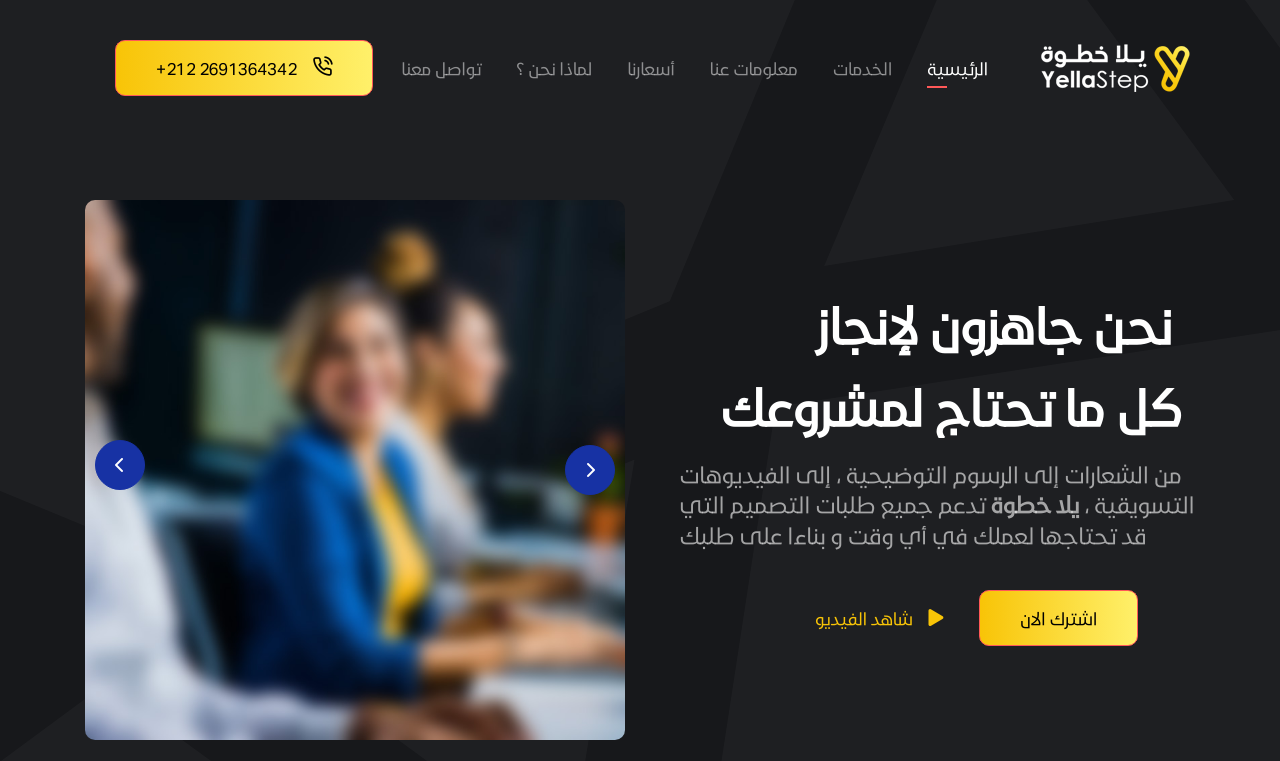
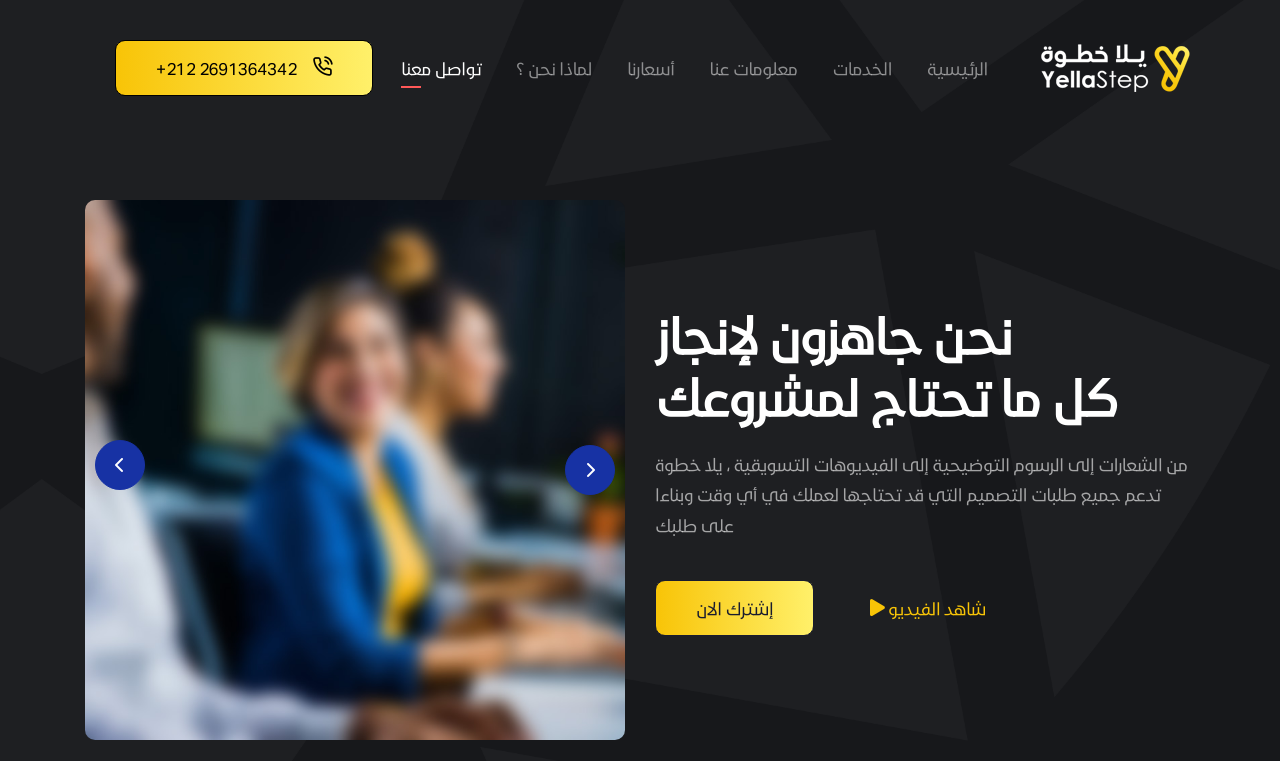
Before and after one commit to zakaria-houam/YellaStep, a plain HTML site: page index.html in a window 1280 px wide. Shown: the top 761 px of the page. Drawn offline with Linux system fonts and the light colour scheme; files whose address does not match are found by name.

Commit message:
final home page

```diff
--- a/assets/css/style.css
+++ b/assets/css/style.css
@@ -35,18 +35,12 @@
 
     font-family: "Noor regular";
 }
-/* home changes */
-#home{
-    background: #17181b;
-
+.button{
+    background: linear-gradient(to right,#f8c407,#fff06a);
 }
-/* button changes*/
-.button{
-    direction: ltr;
-    background: linear-gradient(to right,#f8c407,#fff06a);
-
+.button:hover{
+    opacity: .8;
 }
-
 body { -webkit-font-smoothing: antialiased; --webkit-animation: fix 1s 1; overflow-x: hidden; }
 h1, h2, h3, h4, h5, h6 { margin-bottom: 20px; }
 a, a:hover { text-decoration: none; }
@@ -788,16 +782,3 @@ opacity:0
 /*----------------------------------------*/
 /*===== Common transitions =====*/
 .dtr-btn, button, input[type="submit"], input[type="reset"], .dtr-form-btn, .dtr-logo, a:link, select, textarea, input[type="text"], input[type="email"], input[type="url"], input[type="password"], input[type="number"], input[type="tel"], input[type="search"], #dtr-header-global, .dtr-social a, .dtr-icon-list li, .dtr-sticky-tabs-nav, .dtr-servicebox, .dtr-servicebox-number { -webkit-transition: all .3s ease; transition: all .3s ease }
-
-.home_title{
-   font-size: 3rem;
-    margin-left: 4rem;
-}
-.t1{
-    margin-left: 10rem;
-}
-.watch{
-    color: #f8c407;
-   margin-left: 10rem;
-   margin-right: 2rem;
-}
--- a/index.html
+++ b/index.html
@@ -57,7 +57,7 @@
         <div class="container">
             <div class="d-flex align-items-center justify-content-between">
                  <!-- header button starts -->
-                 <a href="#contact" class="dtr-btn btn-red dtr-btn-right-icon dtr-scroll-link dtr-ml-30 button" style="color: black;"> +212 2691364342 <i class="icon-phone-call"></i></a>
+                 <a href="#contact" class="dtr-btn  dtr-btn-right-icon dtr-scroll-link dtr-ml-30 button" style="color: black;"> +212 2691364342 <i class="icon-phone-call"></i></a>
                  <!-- header button ends -->
 
 
@@ -66,12 +66,12 @@
                     <div class="main-navigation dtr-menu-light">
                         <ul class="sf-menu dtr-scrollspy dtr-nav light-nav-on-load dark-nav-on-scroll" style="margin-right: 2rem;">
 
-                            <li> <a class="nav-link" href="#services">تواصل معنا</a> </li>
-                            <li> <a class="nav-link" href="#about">لماذا نحن ؟</a> </li>
+                            <li> <a class="nav-link" href="#contact">تواصل معنا</a> </li>
+                            <li> <a class="nav-link" href="#advantages">لماذا نحن ؟</a> </li>
                             <li> <a class="nav-link" href="#pricing">أسعارنا</a> </li>
-                            <li> <a class="nav-link" href="#advantage">معلومات عنا</a> </li>
-                            <li> <a class="nav-link" href="#blog">الخدمات</a> </li>
-                            <li> <a class="nav-link" href="#contact">الرئيسية</a> </li>
+                            <li> <a class="nav-link" href="#about">معلومات عنا</a> </li>
+                            <li> <a class="nav-link" href="#services">الخدمات</a> </li>
+                            <li> <a class="nav-link" href="#home">الرئيسية</a> </li>
                         </ul>
                     </div>
                 </div>
@@ -101,13 +101,16 @@
 
         <!-- hero section starts
 ================================================== -->
-        <section id="home" class="dtr-section dtr-section-with-bg dtr-hero-section-top-padding" style="background-image: url(assets/images/white-shape-bg.png);">
+<section id="home" class="dtr-section dtr-section-with-bg dtr-hero-section-top-padding" style="background-image: url(assets/images/white-shape-bg.png); background-color: #17181b;">
 
     <!-- wrapping div for background bottom curve stripes image - easy to change color - no need to edit image - refer help doc -->
     <div class="dtr-bottom-shape-img" style="background-image: url(assets/images/hero-bottom.svg);">
         <div class="container">
+
             <!--===== row 1 starts =====-->
             <div class="row d-flex align-items-center dtr-pb-100">
+
+
 
                 <!-- column 2 starts -->
                 <div class="col-12 col-md-6 small-device-space">
@@ -115,33 +118,30 @@
                     <!--=== img slider - 1col starts ===-->
                     <div class="dtr-slick-slider dtr-img-slider-1col dtr-rounded-img">
                         <!-- img 1 -->
-                                <div> <img src="../assets/images/blogpost-img1.jpg" alt="image"> </div>
+                        <div> <img src="assets/images/blogpost-img1.jpg" alt="image"> </div>
                         <!-- img 2 -->
-                                <div> <img src="./assets/images/blogpost-img2.jpg" alt="image"> </div>
+                        <div> <img src="assets/images/blogpost-img2.jpg" alt="image"> </div>
                         <!-- img 3 -->
-                                <div> <img src="./assets/images/blogpost-img3.jpg" alt="image"> </div>
+                        <div> <img src="assets/images/blogpost-img3.jpg" alt="image"> </div>
                     </div>
                     <!--=== img slider - 1col ends ===-->
 
                 </div>
                 <!-- column 2 ends -->
-
-
                  <!-- column 1 starts -->
-                        <div class="col-1 col-md-6"  >
+                 <div class="col-12 col-md-6">
 
                     <!-- intro text -->
-                            <h1 class="color-white home_title t1">نحن جاهزون لإنجاز</h1>
-                               <h1 class=" color-white home_title"> كل ما تحتاج لمشروعك</h1>
-                            <p class="color-white-muted" style="font-size: 1.388rem; margin-left: 1.5rem; ">من الشعارات إلى الرسوم التوضيحية ،  إلى الفيديوهات التسويقية ، <b>يلا خطوة </b> تدعم جميع طلبات التصميم التي قد تحتاجها لعملك في أي وقت و بناءا على طلبك </p>
+                    <h1 class="color-white" style="font-size: 3rem;">نحن جاهزون لإنجاز <br>
+                        كل ما تحتاج لمشروعك</h1>
+                    <p class="color-white-muted">من الشعارات إلى الرسوم التوضيحية إلى الفيديوهات التسويقية ، يلا خطوة تدعم جميع طلبات التصميم التي قد تحتاجها لعملك في أي وقت وبناءا على طلبك </p>
+                     <!-- button -->
+                     <a href="#contact" class="dtr-btn  dtr-scroll-link dtr-mt-30 dtr-mr-40 button">إشترك الان</a>
+
                      <!-- video button -->
-                             <a class="dtr-video-popup dtr-text-btn dtr-btn-right-icon dtr-mt-30  watch"  data-autoplay="true" data-vbtype="video" href="https://www.youtube.com/watch?v=kuceVNBTJio">شاهد الفيديو  <i class="icon-play"></i></a>
-                            <!-- button -->
-                            <a href="#contact" class="dtr-btn btn-red dtr-scroll-link dtr-mt-30 dtr-mr-40 button" style="color: black;">اشترك الان</a>
+                     <a class="dtr-video-popup dtr-text-btn dtr-btn-right-icon dtr-mt-30 " style="color: #f8c407;" data-autoplay="true" data-vbtype="video" href="https://www.youtube.com/watch?v=kuceVNBTJio"><i class="icon-play"></i> شاهد الفيديو</a> </div>
 
-                        </div>
                 <!-- column 1 ends -->
-
             </div>
             <!--===== row 1 ends =====-->
 
@@ -149,6 +149,7 @@
     </div>
 </section>
 <!-- hero section ends
+
 ================================================== -->
 
         <!-- features section starts
```
Lines whose indentation alone changed are shown as unchanged.
